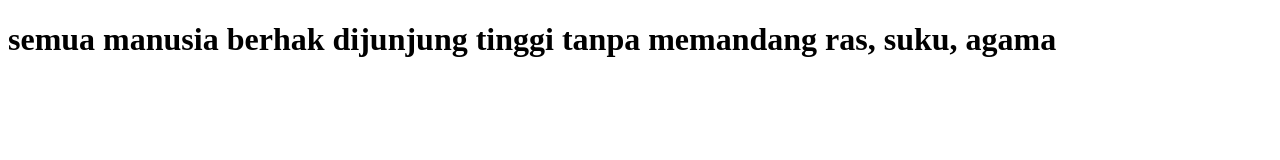
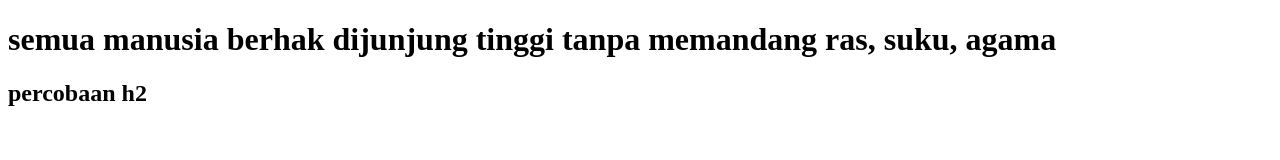
Before and after one commit to VIZO2314/website-perusahaan, a plain HTML site: page index.html in a window 1280 px wide. Drawn offline with Linux system fonts and the light colour scheme.

Commit message:
tambah baris h2

```diff
--- a/index.html
+++ b/index.html
@@ -7,5 +7,6 @@
 </head>
 <body>
     <h1>semua manusia berhak dijunjung tinggi tanpa memandang ras, suku, agama</h1>
+    <h2>percobaan h2</h2>
 </body>
 </html>
```
